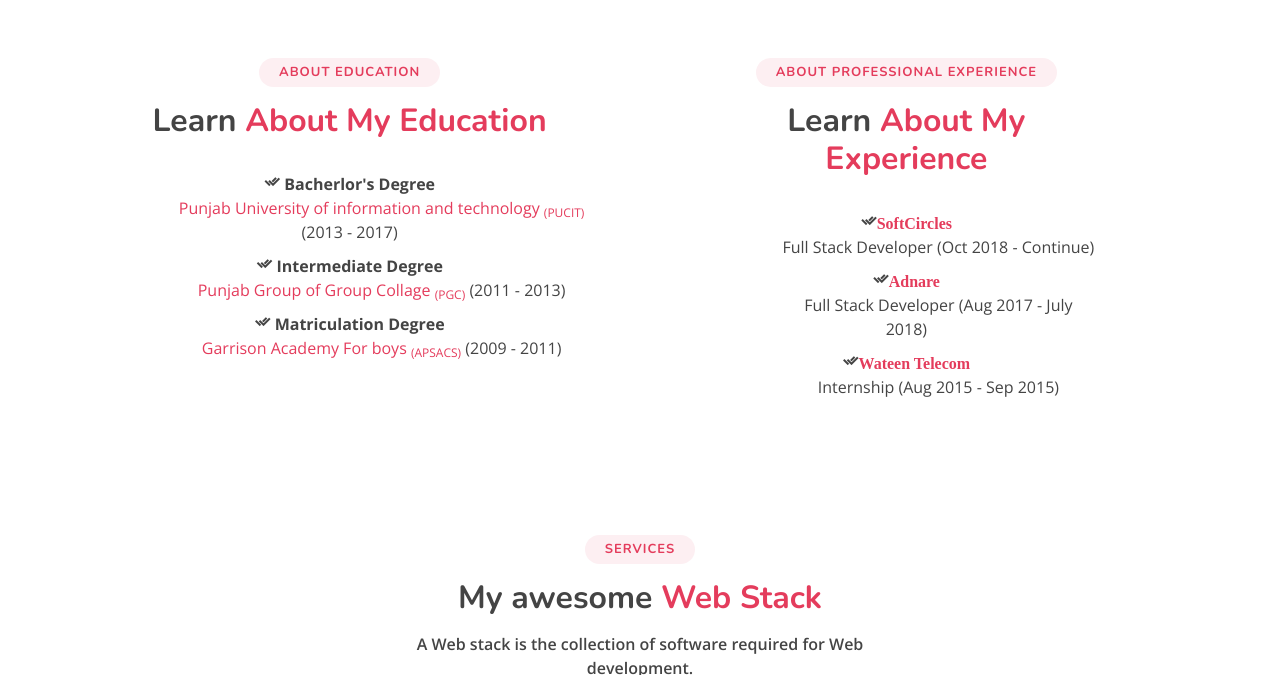
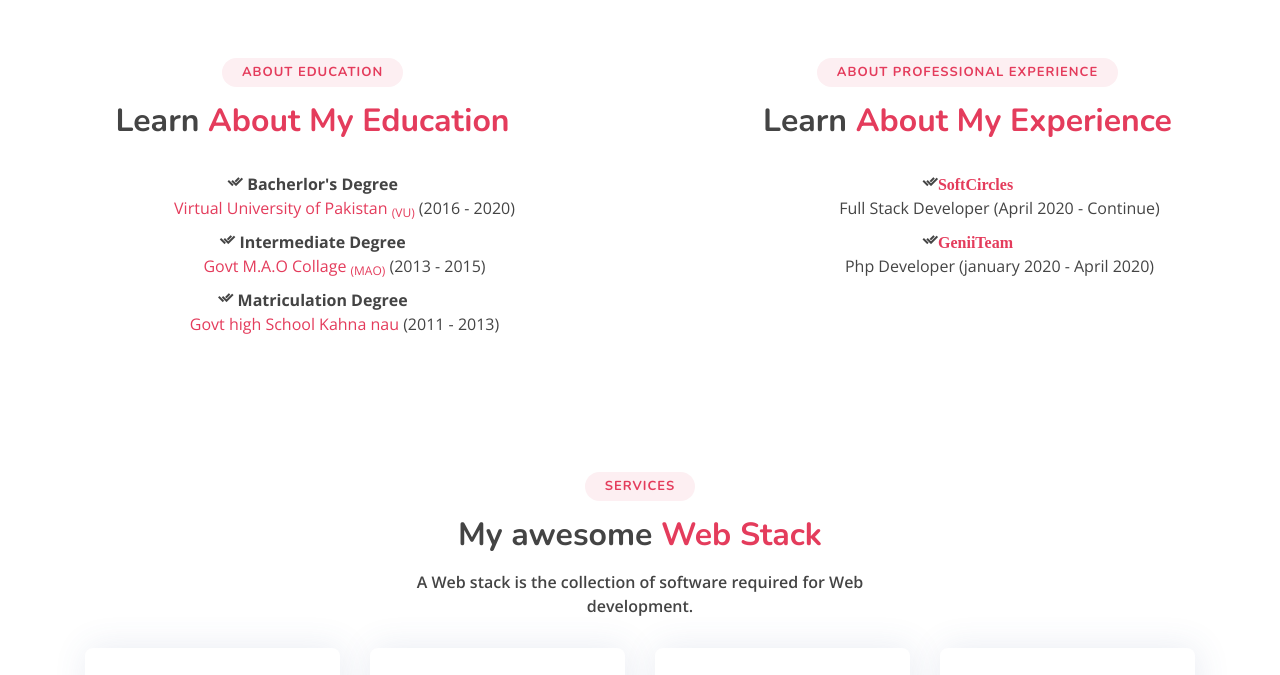
Before and after one commit to AfzaalQader/AfzaalQader.github.io, a plain HTML site: page index.html in a window 1280 px wide. Shown: the part 802-1477 px from the top of the page. Drawn offline with nearby package versions, Linux system fonts and the light colour scheme.

Commit message:
Change education

```diff
--- a/index.html
+++ b/index.html
@@ -90,7 +90,7 @@
   <main id="main">
 
     <div class="row">
-      <div class="col-md-5 col-lg-5 col-sm-12" style="margin-left: 7%;">
+      <div class="col-md-6 col-lg-6 col-sm-12" >
         <!-- ======= About Section ======= -->
         <section id="about" class="about">
           <div class="container">
@@ -104,16 +104,11 @@
               <div class="col-lg-12">
                 <dl>
                   <dt><i class="ri-check-double-line"></i> Bacherlor's Degree</dt>
-                  <dd title="Punjab University"><a href="https://pucit.edu.pk/" target="_blank">Punjab University of
-                      information and technology <sub>(PUCIT)</sub></a> (2013 - 2017)</dd>
+                  <dd title="Virtual University"><a href="https://www.vu.edu.pk/" target="_blank">Virtual University of Pakistan <sub>(VU)</sub></a> (2016 - 2020)</dd>
                   <dt><i class="ri-check-double-line"></i> Intermediate Degree</dt>
-                  <dd title="Punjab group of collage"><a href="https://www.pgc.edu/" target="_blank">Punjab Group of
-                      Group
-                      Collage <sub>(PGC)</sub></a> (2011 - 2013)</dd>
+                  <dd title="M.A.O"><a href="hhttps://mao.edu.pk/" target="_blank">Govt M.A.O Collage <sub>(MAO)</sub></a> (2013 - 2015)</dd>
                   <dt><i class="ri-check-double-line"></i> Matriculation Degree</dt>
-                  <dd title="Punjab group of collage"><a href="http://gab.lges.edu.pk/" target="_blank">Garrison Academy
-                      For
-                      boys <sub>(APSACS)</sub></a> (2009 - 2011)</dd>
+                  <dd title="High School Kahna nau"><a href="#" target="_blank">Govt high School Kahna nau</a> (2011 - 2013)</dd>
                 </dl>
                 <!-- <ul>
               <li><i class="ri-check-double-line"></i> Ullamco laboris nisi ut aliquip ex ea commodo consequat</li>
@@ -126,7 +121,7 @@
           </div>
         </section><!-- End About Section -->
       </div>
-      <div class="col-md-4 col-lg-4 col-sm-12" style="margin-left: 5%;">
+      <div class="col-md-6 col-lg-6 col-sm-12" >
         <!-- ======= Work Experience Section ======= -->
         <section id="about" class="about">
           <div class="container">
@@ -142,12 +137,10 @@
                   <dt><i class="ri-check-double-line"><a href="https://softcircles.com/"
                         target="_blank">SoftCircles</a></i>
                   </dt>
-                  <dd title="SoftCircles">Full Stack Developer (Oct 2018 - Continue)</dd>
-                  <dt><i class="ri-check-double-line"><a href="http://adnare.com/" target="_blank">Adnare</a></i></dt>
-                  <dd title="Punjab group of collage">Full Stack Developer (Aug 2017 - July 2018)</dd>
-                  <dt><i class="ri-check-double-line"><a href="https://www.wateen.com/" target="_blank">Wateen
-                        Telecom</a></i></dt>
-                  <dd title="Punjab group of collage">Internship (Aug 2015 - Sep 2015)</dd>
+                  <dd title="Soft Circles">Full Stack Developer (April 2020 - Continue)</dd>
+                  <dt><i class="ri-check-double-line"><a href="https://geniiteam.com/" target="_blank">GeniiTeam</a></i></dt>
+                  <dd title="Genii Team">Php Developer (january 2020 - April 2020)</dd>
+
                 </dl>
                 <!-- <ul>
                   <li><i class="ri-check-double-line"></i> Ullamco laboris nisi ut aliquip ex ea commodo consequat</li>
```
